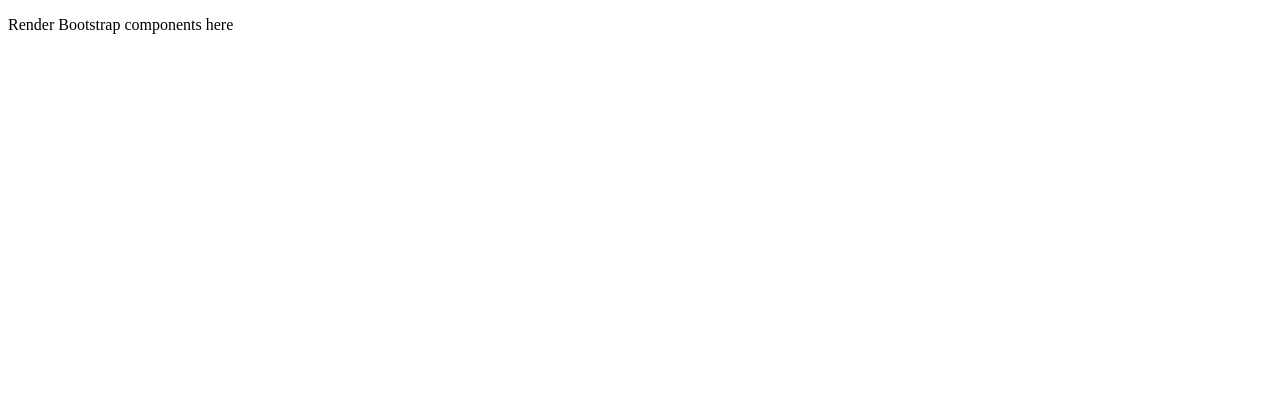
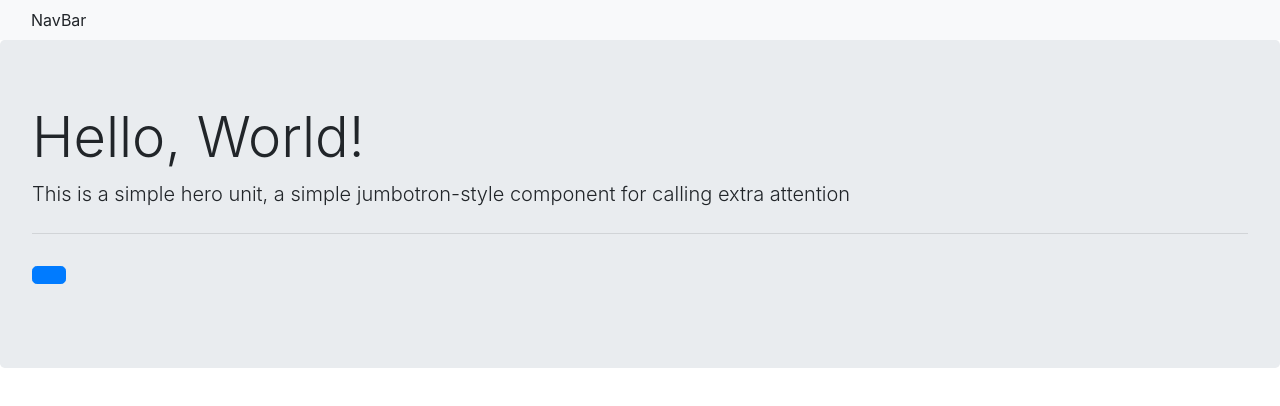
Before and after one commit to sharkattack182/react-review, a React (Create React App) app: page / in a window 1280 px wide. Shown: the top 406 px of the page. Built offline with nearby package versions, Linux system fonts and the light colour scheme.

Commit message:
completed bootstrap lesson with all binuses

```diff
--- a/package.json
+++ b/package.json
@@ -6,6 +6,7 @@
     "@testing-library/jest-dom": "^5.12.0",
     "@testing-library/react": "^11.2.6",
     "@testing-library/user-event": "^12.8.3",
+    "bootstrap": "^4.6.0",
     "react": "^17.0.2",
     "react-dom": "^17.0.2",
     "react-scripts": "4.0.3",
--- a/public/index.html
+++ b/public/index.html
@@ -24,6 +24,7 @@
       work correctly both with client-side routing and a non-root public URL.
       Learn how to configure a non-root public URL by running `npm run build`.
     -->
+    <link rel="stylesheet" href="https://maxcdn.bootstrapcdn.com/bootstrap/4.0.0/css/bootstrap.min.css" integrity="sha384-Gn5384xqQ1aoWXA+058RXPxPg6fy4IWvTNh0E263XmFcJlSAwiGgFAW/dAiS6JXm" crossorigin="anonymous">
     <title>React App</title>
   </head>
   <body>
--- a/src/App.js
+++ b/src/App.js
@@ -1,7 +1,15 @@
 import React from "react";
+import Nav from "./components/Nav";
+import Jumbotron from './components/Jumbotron'
 
 function App() {
-  return <p>Render Bootstrap components here</p>;
+  return (
+    <div className="container-flex">
+      <Nav />
+    <Jumbotron />
+    </div>
+
+    )
 }
 
 export default App;
--- /dev/null
+++ b/src/components/Jumbotron.js
@@ -0,0 +1,18 @@
+import React from 'react'
+
+function Jumbotron() {
+        return (
+            <div className="jumbotron">
+            <h1 className="display-4">
+                Hello, World!
+            </h1>
+            <p className="lead">This is a simple hero unit, a simple jumbotron-style component for calling extra attention</p>
+            <hr className="my-4"/>
+            <p className="lead">
+                <a href="#" className="btn-primary btn btn-lg"></a>
+            </p>
+        </div>
+        )
+}
+
+export default Jumbotron
--- /dev/null
+++ b/src/components/Nav.js
@@ -0,0 +1,13 @@
+import React from 'react'
+
+function Nav() {
+        return (
+            <div className="navbar navbar-light bg-light">
+                <div className="container-fluid">
+                    NavBar
+                </div>
+            </div>
+        )
+}
+
+export default Nav
--- a/src/index.js
+++ b/src/index.js
@@ -1,5 +1,6 @@
 import React from "react";
 import ReactDOM from "react-dom";
 import App from "./App";
+import 'bootstrap/dist/css/bootstrap.min.css';
 
 ReactDOM.render(<App />, document.getElementById("root"));
```
Also changed, not shown: 1 other file (tests, documents, lock files or other folders).
